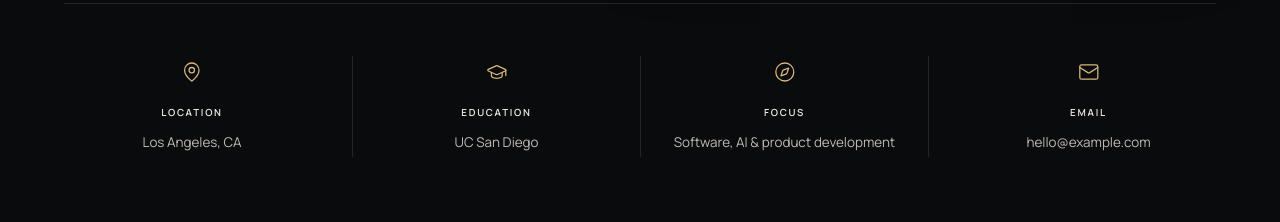
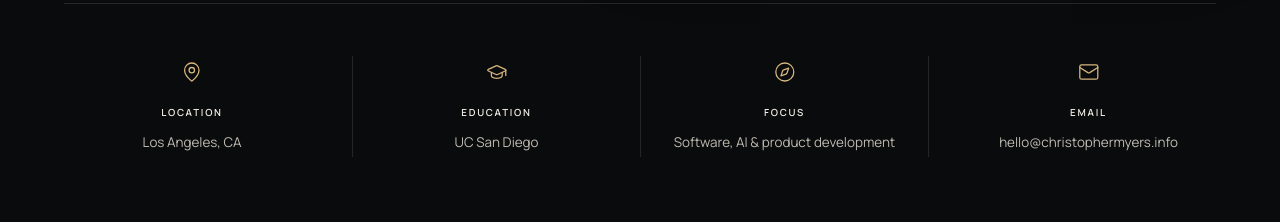
Before and after one commit to chessmyers/new-personal-site, a Next.js app: page / in a window 1280 px wide. Shown: the part 1900-2122 px from the top of the page. Built offline with nearby package versions, Linux system fonts and the light colour scheme.

Commit message:
Update to my personal email alias

```diff
--- a/content/site-content.ts
+++ b/content/site-content.ts
@@ -117,9 +117,9 @@ export const siteContent: SiteContent = {
       },
       {
         label: "Email",
-        value: "hello@example.com",
+        value: "hello@christophermyers.info",
         icon: "email",
-        href: "mailto:hello@example.com",
+        href: "mailto:hello@christophermyers.info",
       },
     ],
   },
@@ -155,7 +155,7 @@ export const siteContent: SiteContent = {
     heading: "Let’s make something thoughtful.",
     invitation:
       "Have a question, an idea, or simply want to say hello? I’d be glad to hear from you.",
-    email: "hello@example.com",
+    email: "hello@christophermyers.info",
   },
   socials: [
     { label: "LinkedIn", href: "https://www.linkedin.com/in/example" },
```
